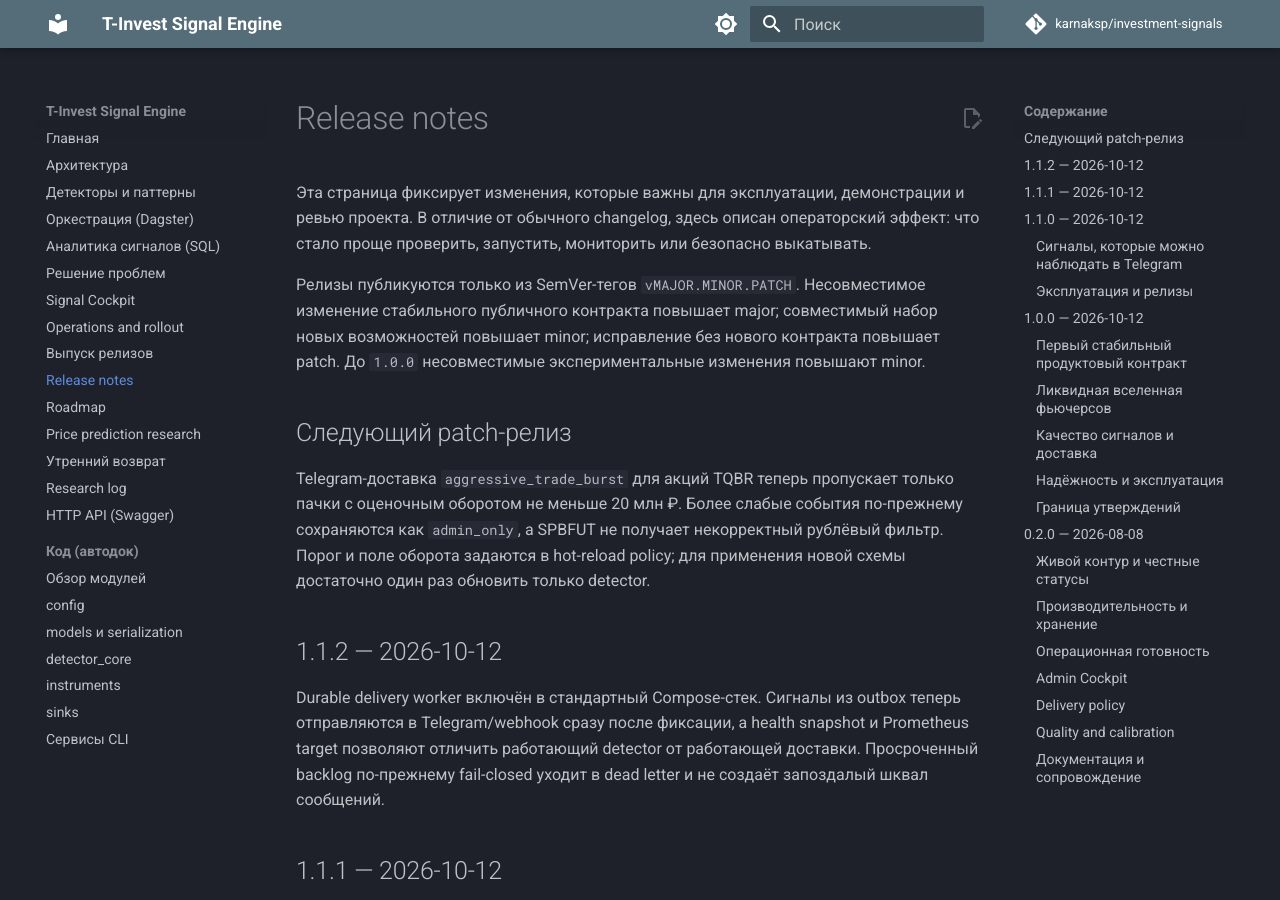
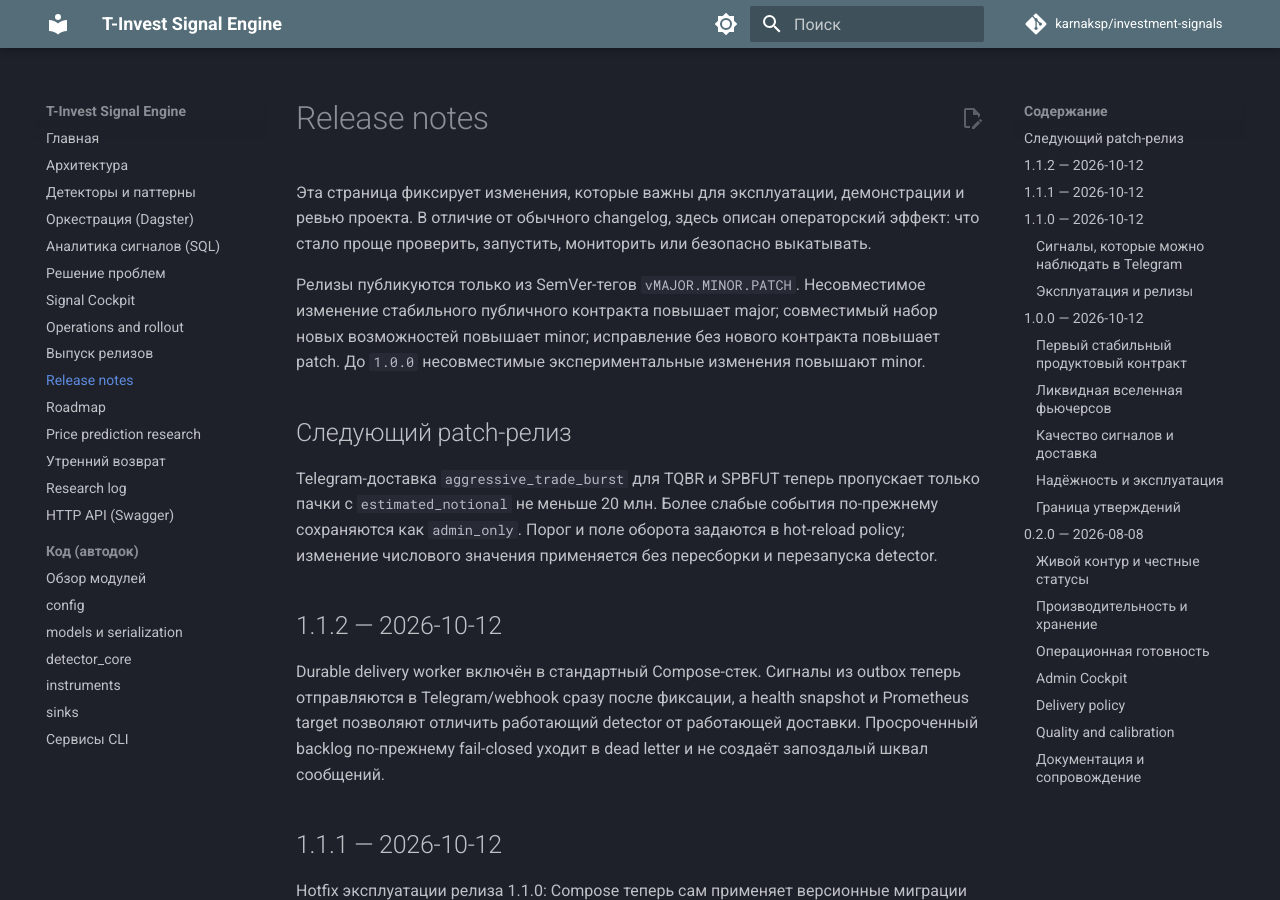
Before and after one commit to karnaksp/investment-signals, an MkDocs documentation site: the page built from docs/release_notes.md, in a window 1280 px wide and 900 px high. Built offline with MkDocs 1.6.1 and Material for MkDocs 9.7.7, drawn with Linux system fonts in a browser that asks for light colours; comment, search, counter and statistics services are not loaded.

Commit message:
fix: apply burst turnover gate to futures

```diff
--- a/docs/release_notes.md
+++ b/docs/release_notes.md
@@ -9,11 +9,11 @@
 
 ## Следующий patch-релиз
 
-Telegram-доставка `aggressive_trade_burst` для акций TQBR теперь пропускает
-только пачки с оценочным оборотом не меньше 20 млн ₽. Более слабые события
-по-прежнему сохраняются как `admin_only`, а SPBFUT не получает некорректный
-рублёвый фильтр. Порог и поле оборота задаются в hot-reload policy; для
-применения новой схемы достаточно один раз обновить только detector.
+Telegram-доставка `aggressive_trade_burst` для TQBR и SPBFUT теперь пропускает
+только пачки с `estimated_notional` не меньше 20 млн. Более слабые события
+по-прежнему сохраняются как `admin_only`. Порог и поле оборота задаются в
+hot-reload policy; изменение числового значения применяется без пересборки и
+перезапуска detector.
 
 ## 1.1.2 — 2026-10-12
 
```
Also changed, not shown: docs/detectors.md (+1 -1 lines), 2 other files.
